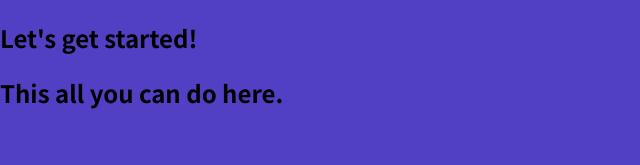
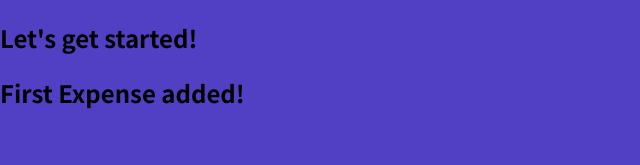
Before and after one commit to VijayKumarBansal/react-complete-guide-code, a JavaScript app: page / in a window 1280 px wide. Shown: the top 165 px of the page, without its empty margins (0-640 px from the left). Built offline with nearby package versions, Linux system fonts and the light colour scheme.

Commit message:
chore(component) : creates first custom component

```diff
--- a/src/App.js
+++ b/src/App.js
@@ -1,8 +1,9 @@
+import ExpenseItem from "./components/ExpenseItem";
 function App() {
   return (
     <div>
       <h2>Let's get started!</h2>
-      <h2>This all you can do here.</h2>
+      <ExpenseItem>This all you can do here.</ExpenseItem>
     </div>
   );
 }
--- /dev/null
+++ b/src/components/ExpenseItem.js
@@ -0,0 +1,5 @@
+function ExpenseItem(){
+    return <h2>First Expense added!</h2>
+}
+
+export default ExpenseItem;
```
